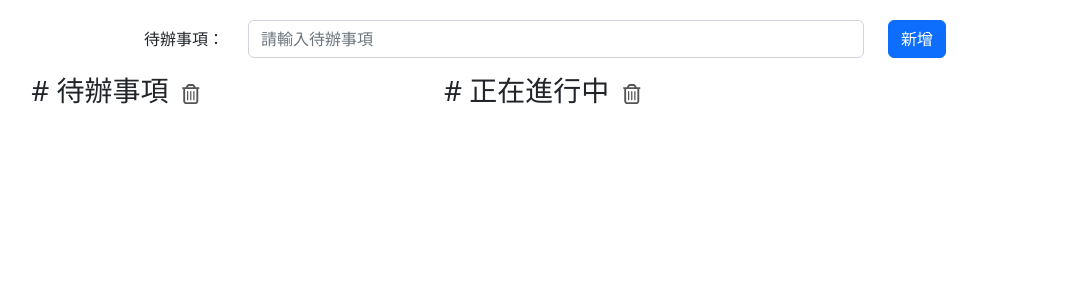
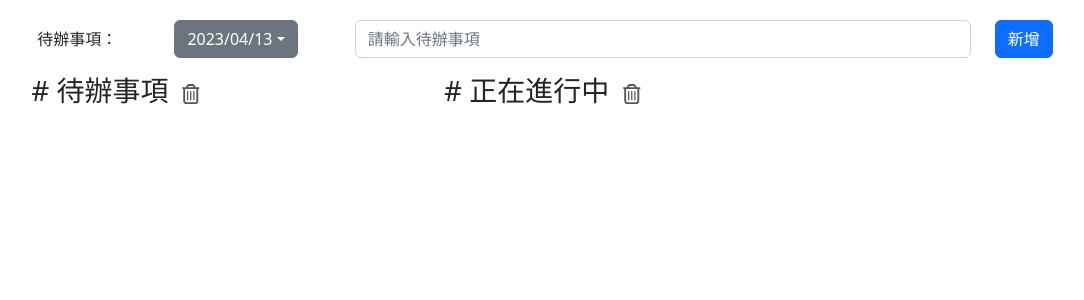
Before and after one commit to LinTF/TodoList, a Vue app: page / in a window 1280 px wide. Shown: the top 300 px of the page, without its empty margins (95-1179 px from the left). Built offline with nearby package versions, Linux system fonts and the light colour scheme.

Commit message:
增加git題目連結與medium文章連結，並且修改排版

```diff
--- a/src/App.vue
+++ b/src/App.vue
@@ -3,6 +3,16 @@
     <div class="row justify-content-md-center">
       <div class="col-auto">
         <label for="todoItem" class=" col-form-label">待辦事項：</label>
+      </div>
+      <div class="col-md-2">
+        <div class="dropdown">
+          <button class="btn btn-secondary dropdown-toggle" type="button" id="dropdownMenuButton1" data-bs-toggle="dropdown" aria-expanded="false">
+            {{ formatDate(this.dates[0]) }}
+          </button>
+          <ul class="dropdown-menu" aria-labelledby="dropdownMenuButton1">
+            <li v-for="date in this.dates" :key="date"><a class="dropdown-item" href="#">{{ formatDate(date) }}</a></li>
+          </ul>
+        </div>
       </div>
       <div class="col-md-6">
         <input type="text" class="form-control" id="todoItem" placeholder="請輸入待辦事項" v-model="todoItemText">
@@ -30,7 +40,8 @@
         todoItem: [],
         ingItem: [],
         finishItem: [],
-        todoItemText: ''
+        todoItemText: '',
+        dates: []
       }
     },
     components: {
@@ -43,6 +54,9 @@
       if (todoListData) {
         this.todoItem = JSON.parse(todoListData);
       }
+
+      // 日期列表
+      this.getDateList();
     },
     methods: {
       addTodoItem() {
@@ -56,6 +70,31 @@
       },
       getSelectItemTxt(val) {
         this.ingItem = val;
+      },
+      getDateList() {
+        const now = new Date();
+        const after30Days = new Date(now);
+        // const dateList = [];
+
+        // 加 30 天
+        after30Days.setDate(now.getDate() + 30);
+
+        // 跑迴圈把所有日期裝到陣列 dates 裡
+        while (now <= after30Days) {
+          // dateList.push(new Date(now));
+          this.dates.push(new Date(now));
+          now.setDate(now.getDate() + 1);
+        }
+
+        // this.dates = dateList;
+      },
+      formatDate(date) {
+        const year = date.getFullYear();
+        const month = String(date.getMonth() + 1).padStart(2, '0');
+        const day = String(date.getDate()).padStart(2, '0');
+
+        // 格式化日期
+        return `${year}/${month}/${day}`;
       }
     }
   }
@@ -65,4 +104,8 @@
   #edit-block {
     margin-top: 20px;
   }
+
+  .dropdown {
+    text-align: center;
+  }
 </style>
--- a/src/components/todo.vue
+++ b/src/components/todo.vue
@@ -6,7 +6,7 @@
         <div class="todo-block">
             <div v-for="(item, index) in propsTodo" :key="index" class="row item">
                 <div class="col-md-8 vertical-center">
-                    <input type="checkbox" :id="item+index" :checked="selectItem === index" @change="getCheckedItem(index, item)">
+                    <input type="checkbox" :id="item+index" @change="getCheckedItem(index, item)">
                     <label :for="item+index">{{ item }}</label>
                 </div>
                 <div class="col-md-4">
@@ -51,8 +51,7 @@
                 this.isShow = !this.isShow;
             },
             getCheckedItem(val, txt) {
-                this.selectItem = val;
-                if (this.selectItem !== -1) {
+                if (val !== -1) {
                     this.propsTodo.splice(val, 1);
                     this.itemTxtArray.push(txt);
                     this.$emit('emitItemTxtArray', this.itemTxtArray);
```
